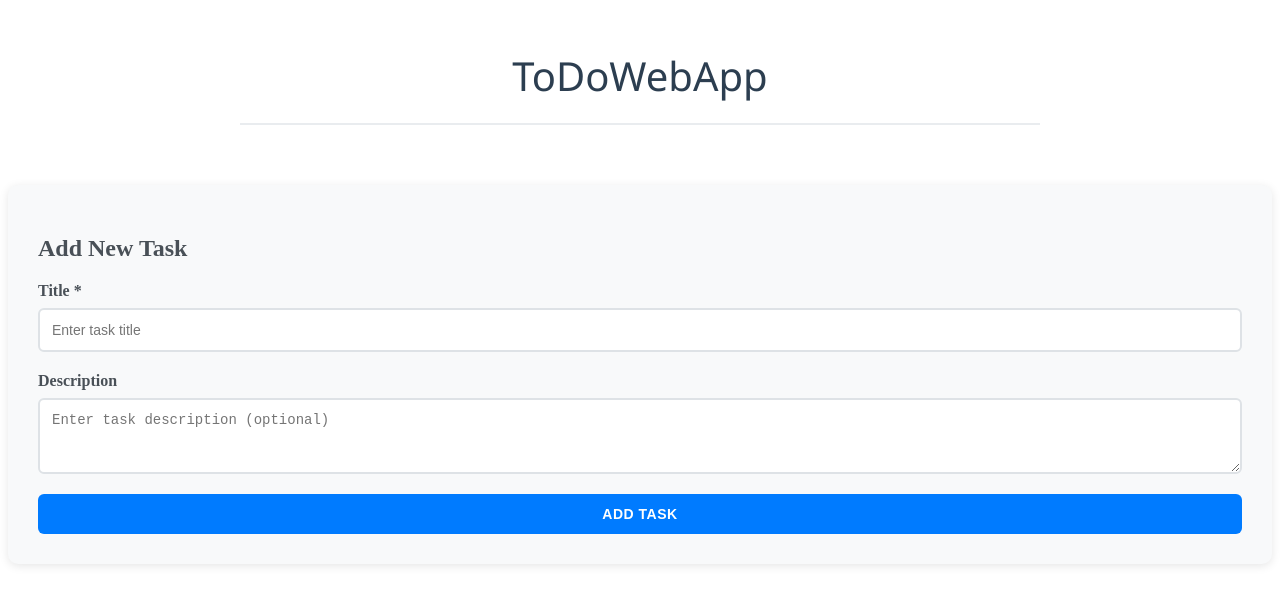
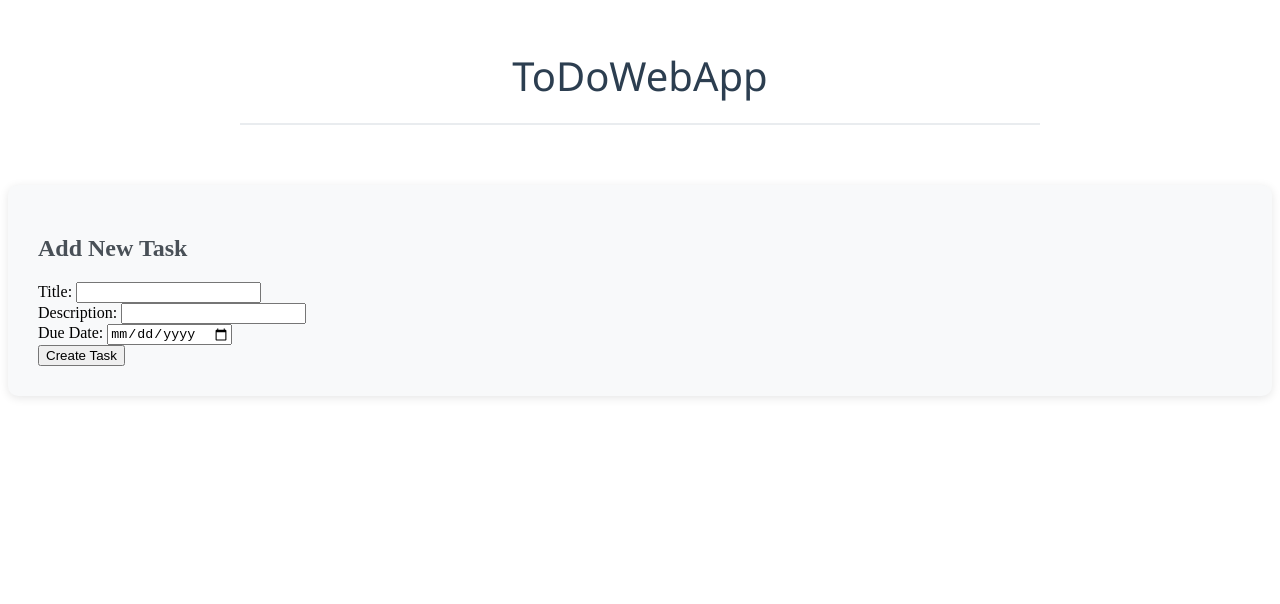
Before and after one commit to MadhukaJS/To-do-APP, an Angular app in the folder frontend/ToDoWebApp/: page /app-task-form in a window 1280 px wide. Shown: the top 604 px of the page. Built offline with nearby package versions, Linux system fonts and the light colour scheme.

Commit message:
task creation added

```diff
--- a/frontend/ToDoWebApp/src/app/component/task-form/task-form/task-form.component.html
+++ b/frontend/ToDoWebApp/src/app/component/task-form/task-form/task-form.component.html
@@ -1,7 +1,7 @@
 <!-- src/app/components/task-form/task-form.component.html -->
 <div class="create-task-section">
   <h2>Add New Task</h2>
-  <form (ngSubmit)="onSubmit()" #taskForm="ngForm" class="task-form">
+  <!-- <form (ngSubmit)="onSubmit()" #taskForm="ngForm" class="task-form">
     <div class="form-group">
       <label for="title">Title *</label>
       <input
@@ -31,5 +31,12 @@
       class="btn btn-primary">
       Add Task
     </button>
-  </form>
+  </form> -->
+  <form (ngSubmit)="onSubmit()">
+  <label>Title: <input [(ngModel)]="task.title" name="title" required /></label><br />
+  <label>Description: <input [(ngModel)]="task.description" name="description" /></label><br />
+  <label>Due Date: <input type="date" [(ngModel)]="task.dueDate" name="dueDate" /></label><br />
+  <button type="submit">Create Task</button>
+</form>
+
 </div>
--- a/frontend/ToDoWebApp/src/app/component/task-form/task-form/task-form.component.ts
+++ b/frontend/ToDoWebApp/src/app/component/task-form/task-form/task-form.component.ts
@@ -1,16 +1,34 @@
 import { Component } from '@angular/core';
 import { FormsModule } from '@angular/forms';
 import { CommonModule } from '@angular/common';
+import { TaskServiceService , CreateTaskRequest } from '../../../services/task-service.service';
+import { HttpClientModule } from '@angular/common/http';
 
 @Component({
   selector: 'app-task-form',
   standalone: true,
-  imports: [CommonModule, FormsModule],
+  imports: [CommonModule, FormsModule,HttpClientModule],
   templateUrl: './task-form.component.html',
   styleUrl: './task-form.component.css'
 })
 export class TaskFormComponent {
+
+ task: CreateTaskRequest = {
+    title: '',
+    description: '',
+    dueDate: ''
+  };
+ constructor(private taskService: TaskServiceService) {}
+
   onSubmit() {
-
+    this.taskService.createTask(this.task).subscribe({
+      next: (response) => {
+        console.log('Task created:', response);
+        // Optionally reset the form or navigate
+      },
+      error: (err) => {
+        console.error('Error creating task:', err);
+      }
+    });
   }
 }
--- /dev/null
+++ b/frontend/ToDoWebApp/src/app/services/task-service.service.ts
@@ -0,0 +1,31 @@
+import { Injectable } from '@angular/core';
+import { HttpClient } from '@angular/common/http';
+import { Observable } from 'rxjs';
+
+// Define the request and response types
+export interface CreateTaskRequest {
+  title: string;
+  description: string;
+  dueDate?: string;
+  // Add any additional fields from your backend DTO
+}
+
+export interface Task {
+  id: number;
+  title: string;
+  description: string;
+  dueDate: string;
+  completed: boolean;
+}
+
+@Injectable({
+  providedIn: 'root'
+})
+export class TaskServiceService {
+private apiUrl = 'http://localhost:8080/api/tasks/create';
+  constructor(private http: HttpClient) { }
+
+    createTask(request: CreateTaskRequest): Observable<Task> {
+    return this.http.post<Task>(this.apiUrl, request);
+  }
+}
--- a/frontend/ToDoWebApp/src/main.ts
+++ b/frontend/ToDoWebApp/src/main.ts
@@ -1,6 +1,14 @@
 import { bootstrapApplication } from '@angular/platform-browser';
 import { appConfig } from './app/app.config';
 import { AppComponent } from './app/app.component';
+import { provideHttpClient } from '@angular/common/http';
+import { provideRouter } from '@angular/router';
+import { routes } from './app/app.routes';
 
-bootstrapApplication(AppComponent, appConfig)
-  .catch((err) => console.error(err));
+
+bootstrapApplication(AppComponent,{
+  providers: [
+    provideHttpClient(),       // <-- THIS FIXES YOUR ISSUE
+    provideRouter(routes)      // if you're using routing
+  ]
+} );
```
Also changed, not shown: 2 other files (tests, documents, lock files or other folders).
